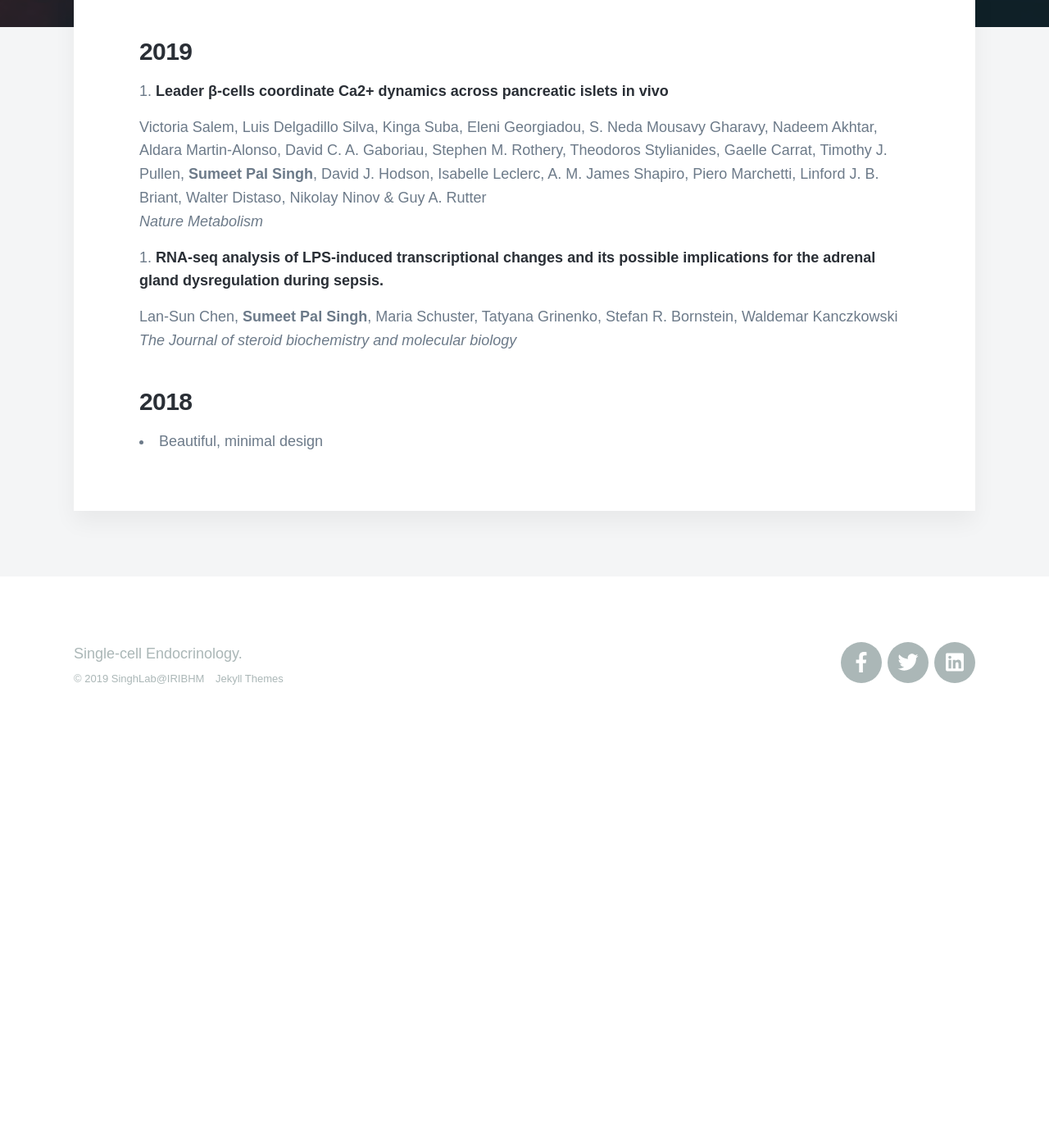
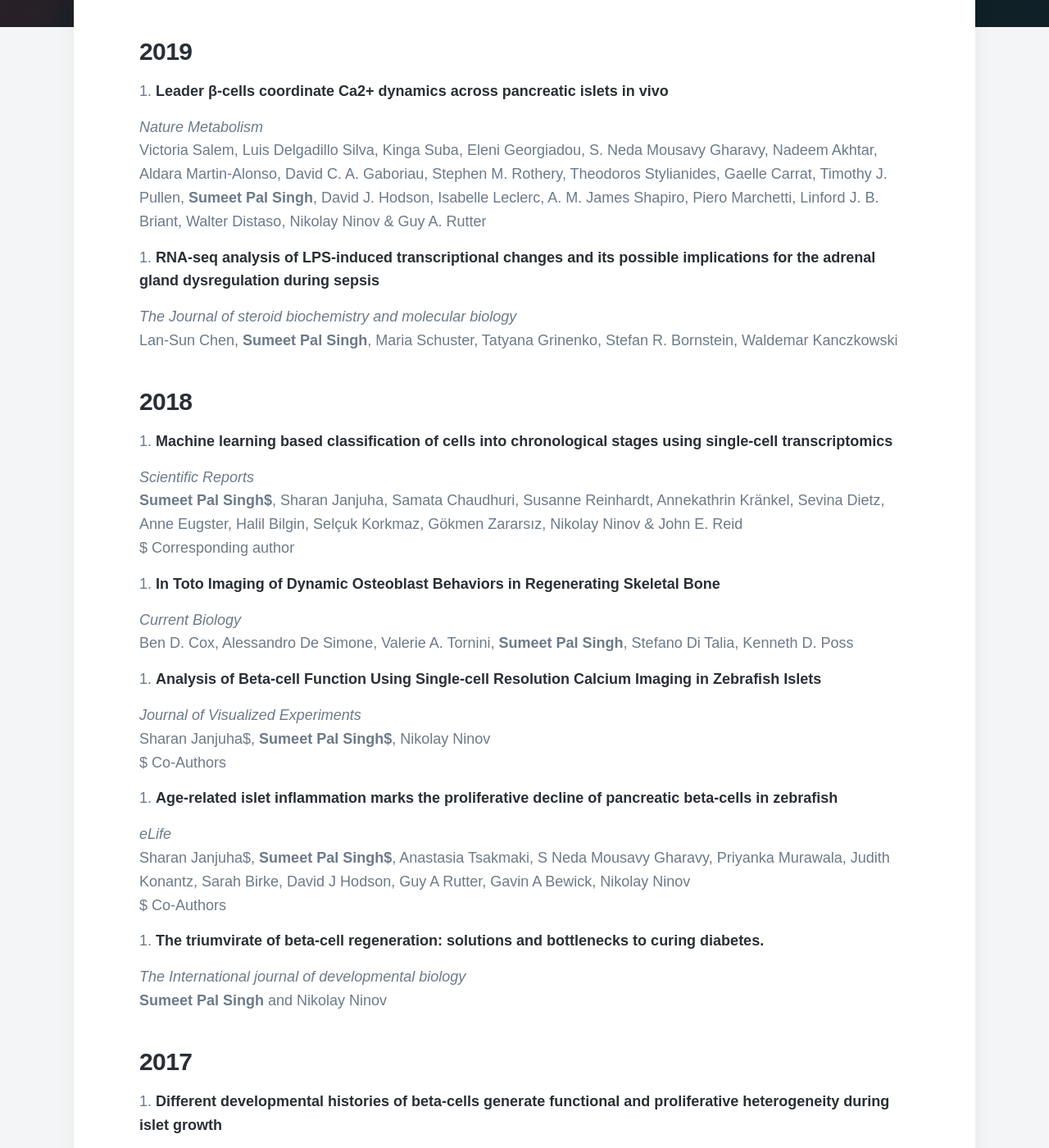
Before and after one commit to sumeetpalsingh/sumeetpalsingh.github.io, a Jekyll site: the page built from _pages/publications.md, in a window 1280 px wide and 1400 px high, scrolled down 553 px. Shown: the whole window at 82% size. Built offline with Jekyll 4.4.1, drawn with Linux system fonts in a browser that asks for light colours; nearby versions of some CDN libraries; some web fonts are replaced; before the commit the page ends 1467 px from its top, so only the background shows below that; some of the changed text lies outside the part shown.

Commit message:
Update publications.md

```diff
--- a/_pages/publications.md
+++ b/_pages/publications.md
@@ -9,14 +9,47 @@ featured_image: /images/demo/home1.jpg
 
 1. [Leader β-cells coordinate Ca2+ dynamics across pancreatic islets in vivo](https://www.nature.com/articles/s42255-019-0075-2)
 
+  *Nature Metabolism*
   Victoria Salem, Luis Delgadillo Silva, Kinga Suba, Eleni Georgiadou, S. Neda Mousavy Gharavy, Nadeem Akhtar, Aldara Martin-Alonso, David C. A. Gaboriau, Stephen M. Rothery, Theodoros Stylianides, Gaelle Carrat, Timothy J. Pullen, **Sumeet Pal Singh**, David J. Hodson, Isabelle Leclerc, A. M. James Shapiro, Piero Marchetti, Linford J. B. Briant, Walter Distaso, Nikolay Ninov & Guy A. Rutter
-  *Nature Metabolism*
 
-2. [RNA-seq analysis of LPS-induced transcriptional changes and its possible implications for the adrenal gland dysregulation during sepsis.](https://www.sciencedirect.com/science/article/abs/pii/S0960076018306150)
+2. [RNA-seq analysis of LPS-induced transcriptional changes and its possible implications for the adrenal gland dysregulation during sepsis](https://www.sciencedirect.com/science/article/abs/pii/S0960076018306150)
 
+  *The Journal of steroid biochemistry and molecular biology*
   Lan-Sun Chen, **Sumeet Pal Singh**, Maria Schuster, Tatyana Grinenko, Stefan R. Bornstein, Waldemar Kanczkowski
-  *The Journal of steroid biochemistry and molecular biology*
 
 ### 2018
 
-* Beautiful, minimal design
+1. [Machine learning based classification of cells into chronological stages using single-cell transcriptomics](https://www.nature.com/articles/s41598-018-35218-5)
+
+  *Scientific Reports*
+  **Sumeet Pal Singh$**, Sharan Janjuha, Samata Chaudhuri, Susanne Reinhardt, Annekathrin Kränkel, Sevina Dietz, Anne Eugster, Halil Bilgin, Selçuk Korkmaz, Gökmen Zararsız, Nikolay Ninov & John E. Reid
+  $ Corresponding author
+
+2. [In Toto Imaging of Dynamic Osteoblast Behaviors in Regenerating Skeletal Bone](https://www.cell.com/current-biology/fulltext/S0960-9822(18)31419-2)
+
+  *Current Biology*
+  Ben D. Cox, Alessandro De Simone, Valerie A. Tornini, **Sumeet Pal Singh**, Stefano Di Talia, Kenneth D. Poss
+
+3. [Analysis of Beta-cell Function Using Single-cell Resolution Calcium Imaging in Zebrafish Islets](https://www.jove.com/video/57851/analysis-beta-cell-function-using-single-cell-resolution-calcium)
+
+  *Journal of Visualized Experiments*
+  Sharan Janjuha$, **Sumeet Pal Singh$**, Nikolay Ninov
+  $ Co-Authors
+
+4. [Age-related islet inflammation marks the proliferative decline of pancreatic beta-cells in zebrafish](https://elifesciences.org/articles/32965)
+
+  *eLife*
+  Sharan Janjuha$, **Sumeet Pal Singh$**, Anastasia Tsakmaki, S Neda Mousavy Gharavy, Priyanka Murawala, Judith Konantz, Sarah Birke, David J Hodson, Guy A Rutter, Gavin A Bewick, Nikolay Ninov
+  $ Co-Authors
+
+5. [The triumvirate of beta-cell regeneration: solutions and bottlenecks to curing diabetes.](http://www.ijdb.ehu.es/web/paper.php?doi=180067nn)
+
+  *The International journal of developmental biology*
+  **Sumeet Pal Singh** and Nikolay Ninov
+
+### 2017
+
+1. [Different developmental histories of beta-cells generate functional and proliferative heterogeneity during islet growth](https://www.nature.com/articles/s41467-017-00461-3)
+
+  *Nature Communications*
+  **Sumeet Pal Singh**, Sharan Janjuha, Theresa Hartmann, Özge Kayisoglu, Judith Konantz, Sarah Birke, Priyanka Murawala, Ezzaldin Ahmed Alfar, Kei Murata, Anne Eugster, Naoki Tsuji, Edward R. Morrissey, Michael Brand & Nikolay Ninov
```
